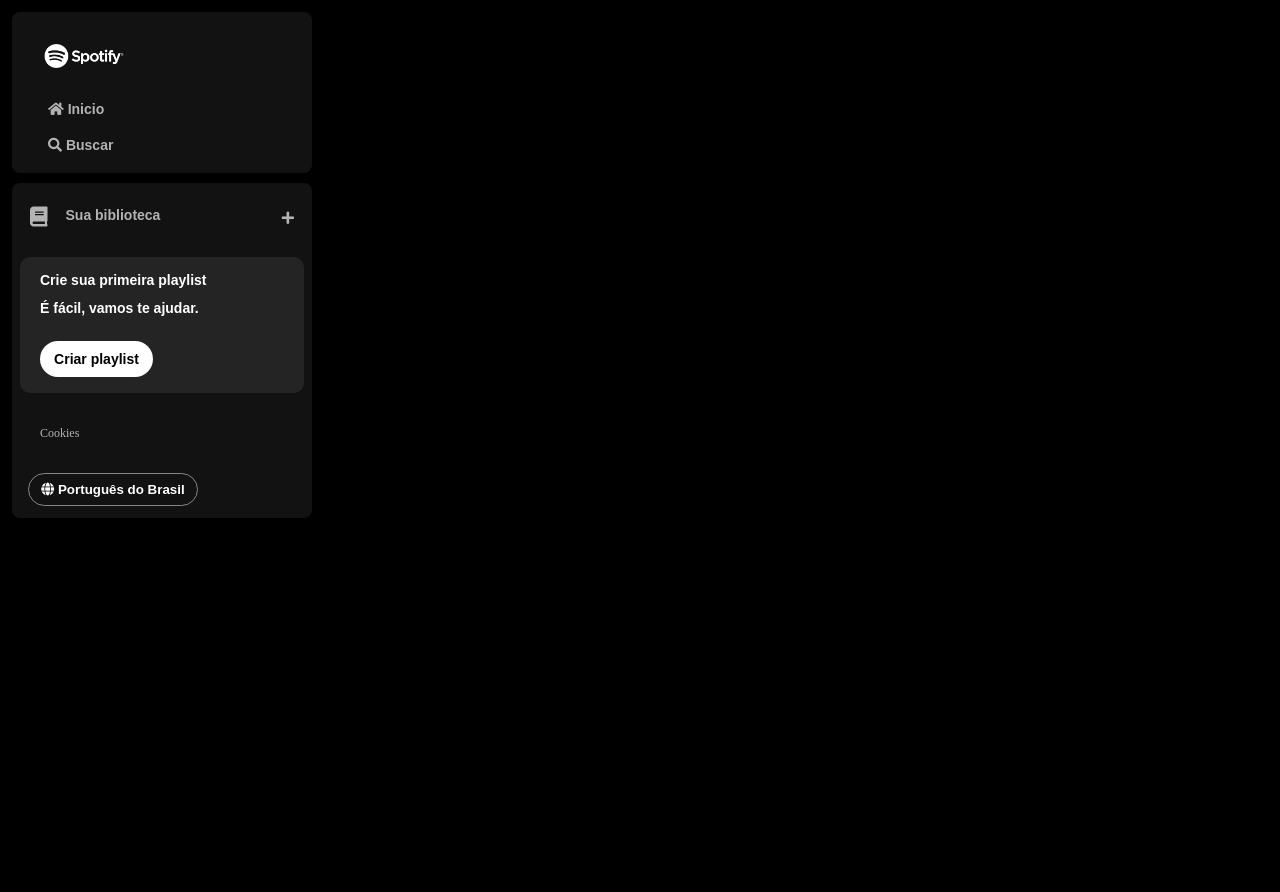
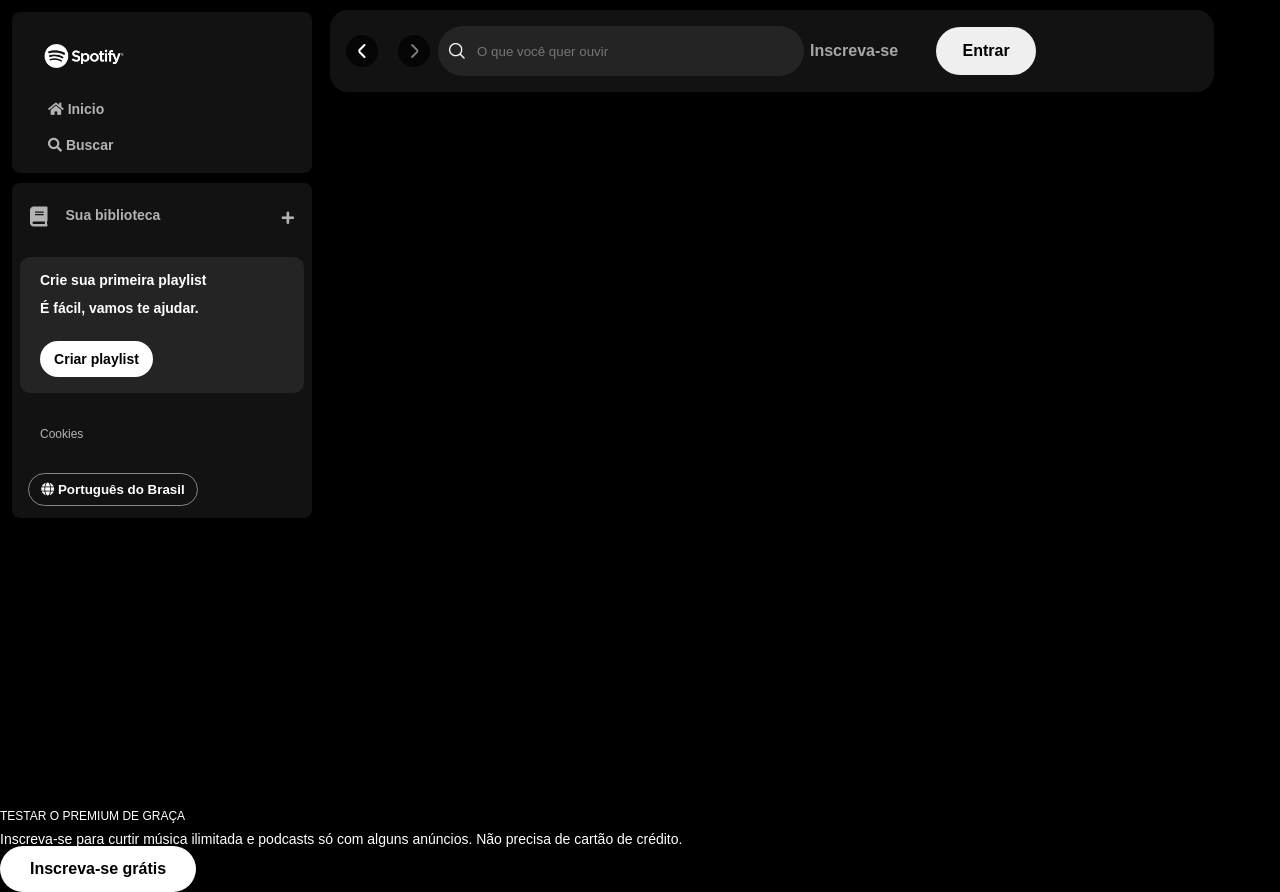
Before and after one commit to romildoalimajr/spotify_alura, a plain HTML site: page index.html in a window 1280 px wide. Before the commit the page ends 800 px from the top, so only its background shows below. Drawn offline with Linux system fonts and the light colour scheme; files that its build step writes are made by us from their sources.

Commit message:
Aula 02: Layout Flexbox, Psseudo-classes e Responsividade em CSS.

```diff
--- a/index.html
+++ b/index.html
@@ -5,8 +5,10 @@
     <meta charset="UTF-8">
     <meta name="viewport" content="width=device-width, initial-scale=1.0">
     <title>Spotify Alura</title>
-    <link rel="stylesheet" href="./css/reset.css">
-    <link rel="stylesheet" href="./css/styles.css">
+    <link rel="stylesheet" href="./src/styles/reset.css">
+    <link rel="stylesheet" href="./src/styles/vars.css">
+    <link rel="stylesheet" href="./src/styles/styles.css">
+    <link rel="stylesheet" href="./src/styles/main-content.css">
     <link rel="stylesheet" href="https://use.fontawesome.com/releases/v5.15.4/css/solid.css"
         integrity="sha384-Tv5i09RULyHKMwX0E8wJUqSOaXlyu3SQxORObAI08iUwIalMmN5L6AvlPX2LMoSE" crossorigin="anonymous" />
     <link rel="stylesheet" href="https://use.fontawesome.com/releases/v5.15.4/css/fontawesome.css"
@@ -18,7 +20,7 @@
         <nav class="sidebar__navigation">
             <div class="logo">
                 <a href="">
-                    <img src="./assets/icons/logo-spotify.png" alt="logo do spotify">
+                    <img src="./src/assets/icons/logo-spotify.png" alt="logo do spotify">
                 </a>
             </div>
             <div>
@@ -68,6 +70,44 @@
         </div>
     </div>
 
+    <main>
+        <div class="main-container">
+            <nav class="header__navigation">
+                <div class="navigation">
+                    <button class="arrow-left">
+                        <img src="./src/assets/icons/small-left.png" alt="Seta da Esquerda">
+                    </button>
+                    <button class="arrow-right">
+                        <img src="./src/assets/icons/small-right.png" alt="Seta da Direita">
+                    </button>
+
+                    <div class="header__search">
+                        <img src="./src/assets/icons/search.png" alt="lupa">
+                        <input id="search-input" type="text" maxlength="800" placeholder="O que você quer ouvir" />
+                    </div>
+
+                    <div class="header__login">
+                        <button class="subscribe">Inscreva-se</button>
+                        <button class="login">Entrar</button>
+                    </div>
+                </div>
+            </nav>
+        </div>
+    </main>
+
+    <footer class="disclaimer-premium">
+        <div class="text">
+            <p class="disclaimer-premium__title">Testar o Premium de graça</p>
+            <p class="disclaimer-premium__subtitle">
+                Inscreva-se para curtir música ilimitada e podcasts só com alguns
+                anúncios. Não precisa de cartão de crédito.
+            </p>
+        </div>
+        <div class="button">
+            <button type="button">Inscreva-se grátis</button>
+        </div>
+    </footer>
+
     <script src="./js/script.js"></script>
 </body>
 
--- /dev/null
+++ b/src/styles/main-content.css
@@ -0,0 +1,92 @@
+/* HEADER */
+
+.main-container {
+    max-width: 80vw;
+    height: 100vh;
+    margin-left: 320px;
+    margin-right: 56px;
+}
+
+.header__navigation {
+    display: flex;
+    justify-content: space-between;
+    align-items: center;
+    padding: 16px;
+    margin: 10px;
+    border-radius: 18px;
+    background-color: #121212;
+}
+
+.header__navigation .navigation {
+    display: flex;
+    justify-content: space-around;
+    align-items: center;
+}
+
+.header__navigation .navigation .arrow-left {
+    margin-right: 1.25rem;
+}
+
+.arrow-left,
+.arrow-right {
+    display: flex;
+    align-items: center;
+    justify-content: center;
+    width: 32px;
+    height: 32px;
+    background: var(--bg-icon);
+    background-color: var(--bg-arrow-color);
+    border-radius: 50%;
+    border: none;
+    cursor: pointer;
+}
+
+.header__login {
+    display: flex;
+    align-items: center;
+}
+
+.header__search {
+    display: flex;
+    align-items: center;
+    width: 364px;
+    height: 48px;
+    margin-left: 8px;
+    background-color: #242424;
+    border-radius: 500px;
+    border: 1px solid transparent;
+}
+
+.header__search img {
+    width: 16px;
+    height: 16px;
+    margin-left: 10px;
+}
+
+.header__search input {
+    background-color: transparent;
+    border: none;
+    padding: 0px 100px 0px 12px;
+    color: #fff;
+    text-overflow: ellipsis;
+    overflow: hidden;
+    white-space: nowrap;
+    outline: none;
+}
+
+.header__login .subscribe {
+    color: #a7a7a7;
+    font-size: 16px;
+    font-weight: 700;
+    background-color: transparent;
+    margin-right: 32px;
+}
+
+.header__login .login {
+    width: 100px;
+    height: 48px;
+    color: #000;
+    font-size: 16px;
+    font-weight: 700;
+    border-radius: 40px;
+}
--- a/src/styles/styles.css
+++ b/src/styles/styles.css
@@ -1,5 +1,6 @@
 body {
     background-color: #000;
+    font-family: var(--font-dm-sans);
 }
 
 .sidebar {
@@ -42,7 +43,6 @@ body {
     text-decoration: none;
     font-weight: bold;
     font-size: 14px;
-    font-family: "DM Sans", sans-serif;
 }
 
 .library {
@@ -71,7 +71,6 @@ body {
     border: 0px;
     font-size: 14px;
     font-weight: 700;
-    font-family: "DM Sans", sans-serif;
     text-align: center;
     text-decoration: none;
     text-transform: none;
@@ -113,7 +112,6 @@ body {
 .section-playlist__content .text{
     padding-bottom: 14px;
     color: #fff;
-    font-family: "DM Sans", sans-serif;
 }
 
 .section-playlist__content .text .title{
@@ -133,7 +131,6 @@ body {
     border-radius: 20px;
     font-size: 14px;
     font-weight: 700;
-    font-family:  "DM Sans", sans-serif;
     text-decoration: none;
     text-transform: none;
     padding: 10px;
@@ -167,5 +164,33 @@ body {
     width: 170px;
     margin: 8px;
     padding: 8px;
+}
 
-}
+.disclaimer-premium .text {
+    flex-shrink: 0;
+ }
+ .disclaimer-premium .disclaimer-premium__title {
+     color: #ffffff;
+     text-transform: uppercase;
+     font-weight: 400;
+     font-size: 12px;
+     margin-bottom: 10px;
+ }
+
+ .disclaimer-premium .disclaimer-premium__subtitle {
+     color: #ffffff;
+     font-size: 14px;
+     font-weight: 500;
+ }
+
+ .disclaimer-premium button {
+     background-color: #ffffff;
+     color: #000000;
+     font-size: 16px;
+     font-weight: bold;
+     padding: 14px 30px;
+     border: 0px;
+     border-radius: 40px;
+     cursor: pointer;
+     flex-shrink: 0;
+ }
--- /dev/null
+++ b/src/styles/vars.css
@@ -0,0 +1,8 @@
+:root{
+    /* FONT */
+    --font-dm-sans: "DM Sans", sans-serif;
+
+    /* COLORS*/
+    --bg-icon: #131313;
+    --bg-arrow-color: rgba(0,0,0,.7)
+}
```
